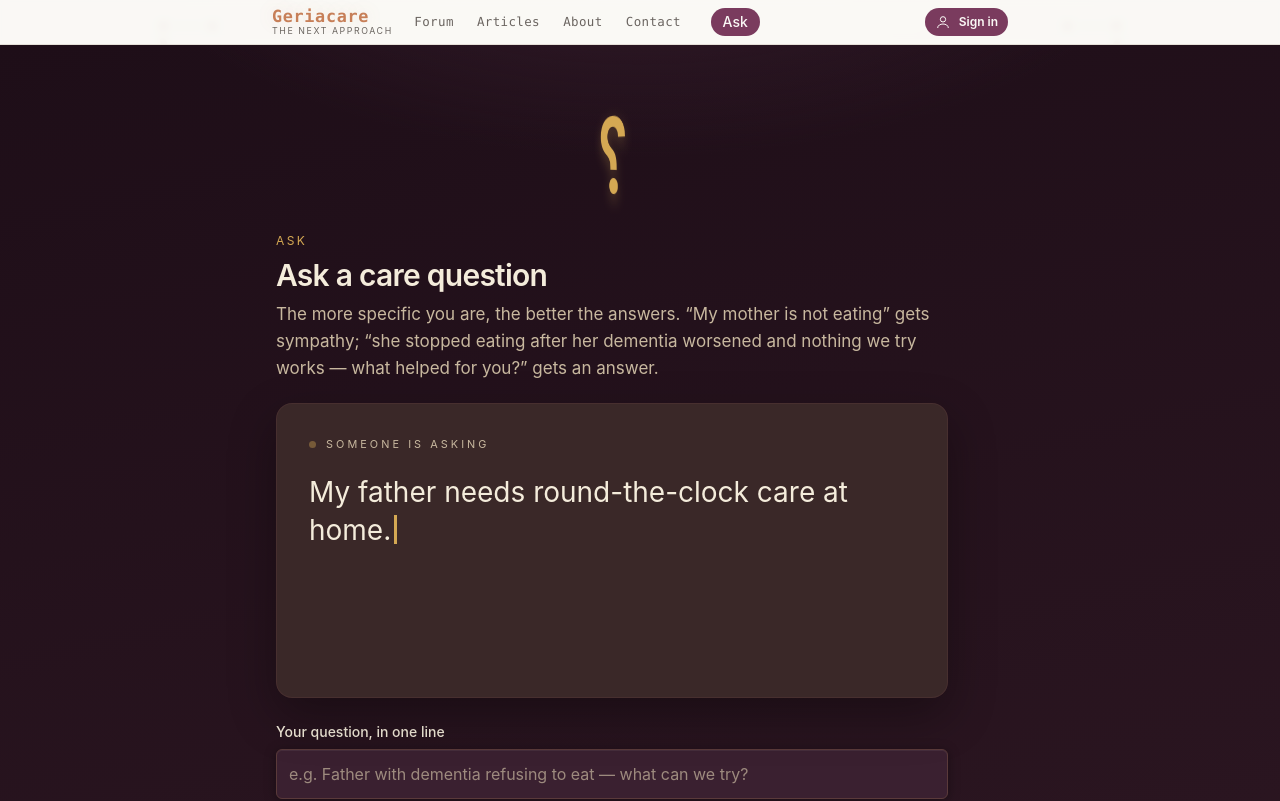
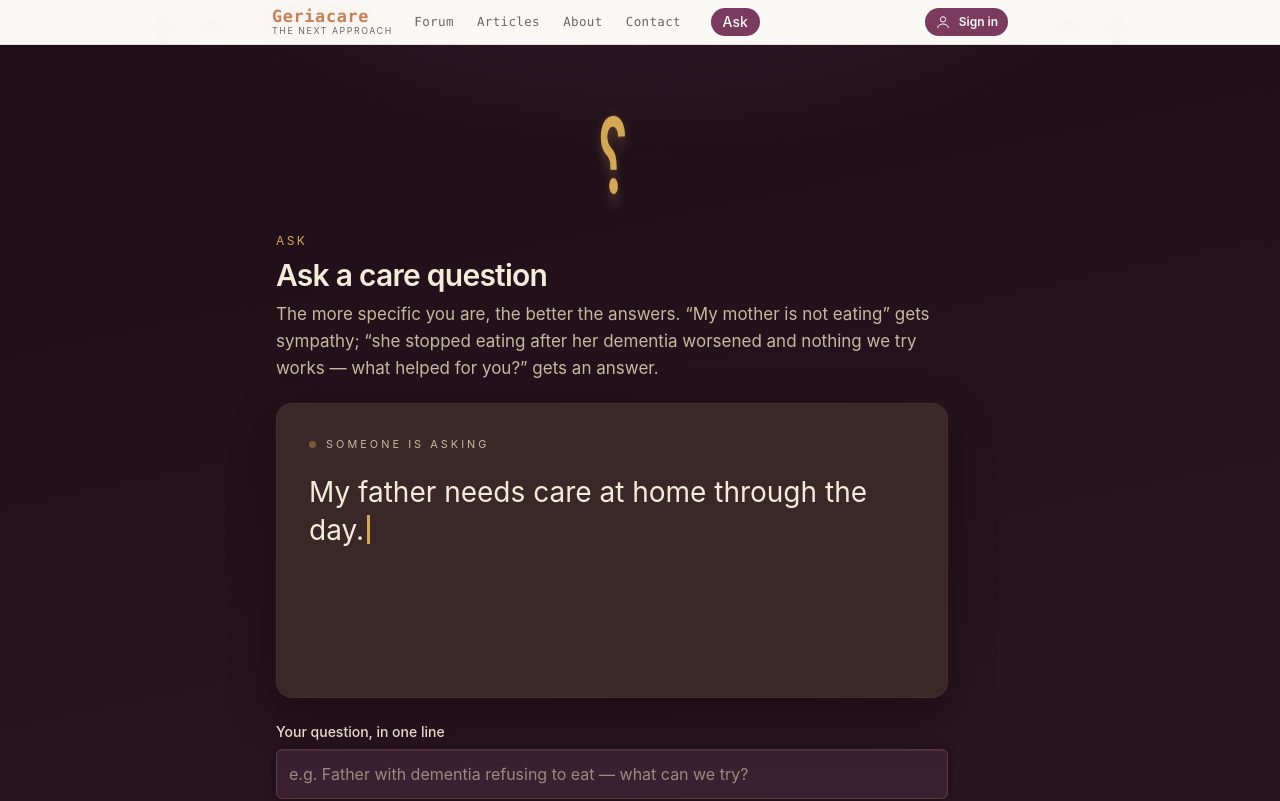
Before and after one commit to abinayar2711-sketch/geriacare-frontend, a Next.js app: page /ask in a window 1280 px wide. Shown: the top 801 px of the page. Built offline with nearby package versions, Linux system fonts and the light colour scheme; no server answers; the database is empty.

Commit message:
Ask: daytime ask-times, drop reply counts from typewriter

```diff
--- a/src/components/AskingTypewriter.tsx
+++ b/src/components/AskingTypewriter.tsx
@@ -28,44 +28,44 @@ type Question = {
   meta: string;
 };
 
-/* The questions are illustrative. Response times and answerer counts are
-   the most load-bearing claims on this page — soften or wire them to real
-   data before launch if that matters. */
+/* The questions are illustrative. Response times are the most
+   load-bearing claims on this page — soften or wire them to real data
+   before launch if that matters. */
 const QUESTIONS: Question[] = [
   {
     stem: "My mother won't ",
     draft: "My mother won't eat anything.",
     final:
       "My mother won't eat since her dementia worsened — I'm scared she's giving up. What made meals work for your parent?",
-    meta: "asked at 10:47pm · answered in 3 hours · by 4 people",
+    meta: "asked at 9:30am · answered in 3 hours",
   },
   {
     stem: "My father ",
-    draft: "My father needs round-the-clock care at home.",
+    draft: "My father needs care at home through the day.",
     final:
-      "My father needs help through the night and we can't manage alone at home anymore. How do other families arrange care around the clock?",
-    meta: "asked at 1:12am · answered in 45 minutes · by 6 people",
+      "My father needs help through the day and we can't manage alone at home anymore. How do other families arrange care when they can't be there?",
+    meta: "asked at 11:20am · answered in 45 minutes",
   },
   {
     stem: "My mother ",
     draft: "My mother won't take a bath.",
     final:
       "My mother hasn't bathed in two weeks and fights us when we try to help. What helped with your parents' hygiene?",
-    meta: "asked at 9:50pm · answered in 2 hours · by 4 people",
+    meta: "asked at 5:10pm · answered in 2 hours",
   },
   {
     stem: "How do I ",
     draft: "How do I talk to my mother about her pills?",
     final:
       "How do I tell my mother she must keep taking her pills when she says they make her drowsy and useless?",
-    meta: "asked at 11:58pm · answered before morning · by 3 people",
+    meta: "asked at 8:15am · answered by evening",
   },
   {
     stem: "My mother ",
     draft: "My mother thinks her caregiver is a threat.",
     final:
       "My mother says her caregiver is trying to harm her and keeps asking her to leave. The caregiver is about to quit. How do we save this arrangement?",
-    meta: "asked at 12:40am · answered in 3 hours · by 4 people",
+    meta: "asked at 4:35pm · answered in 3 hours",
   },
 ];
 
```
